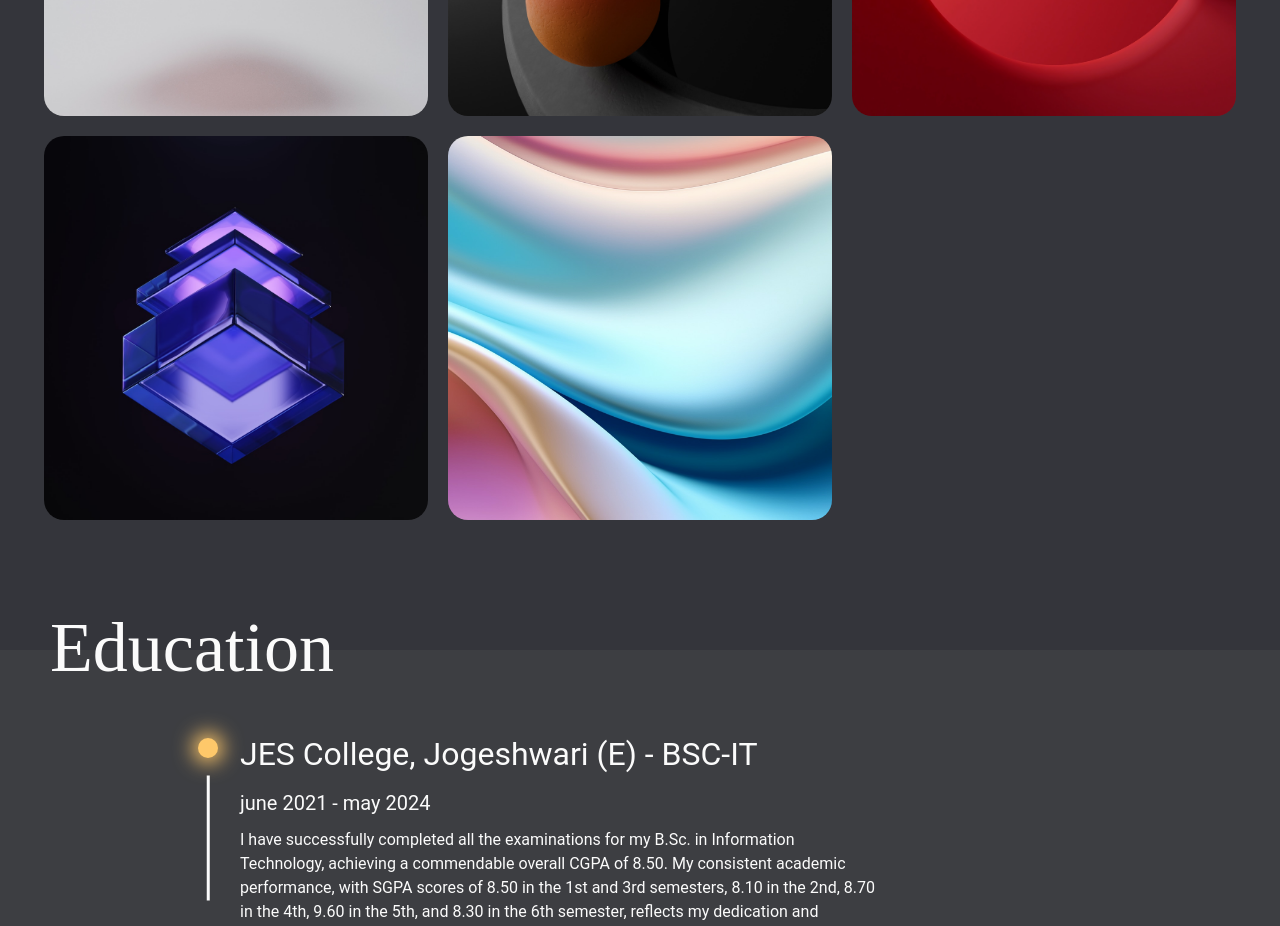
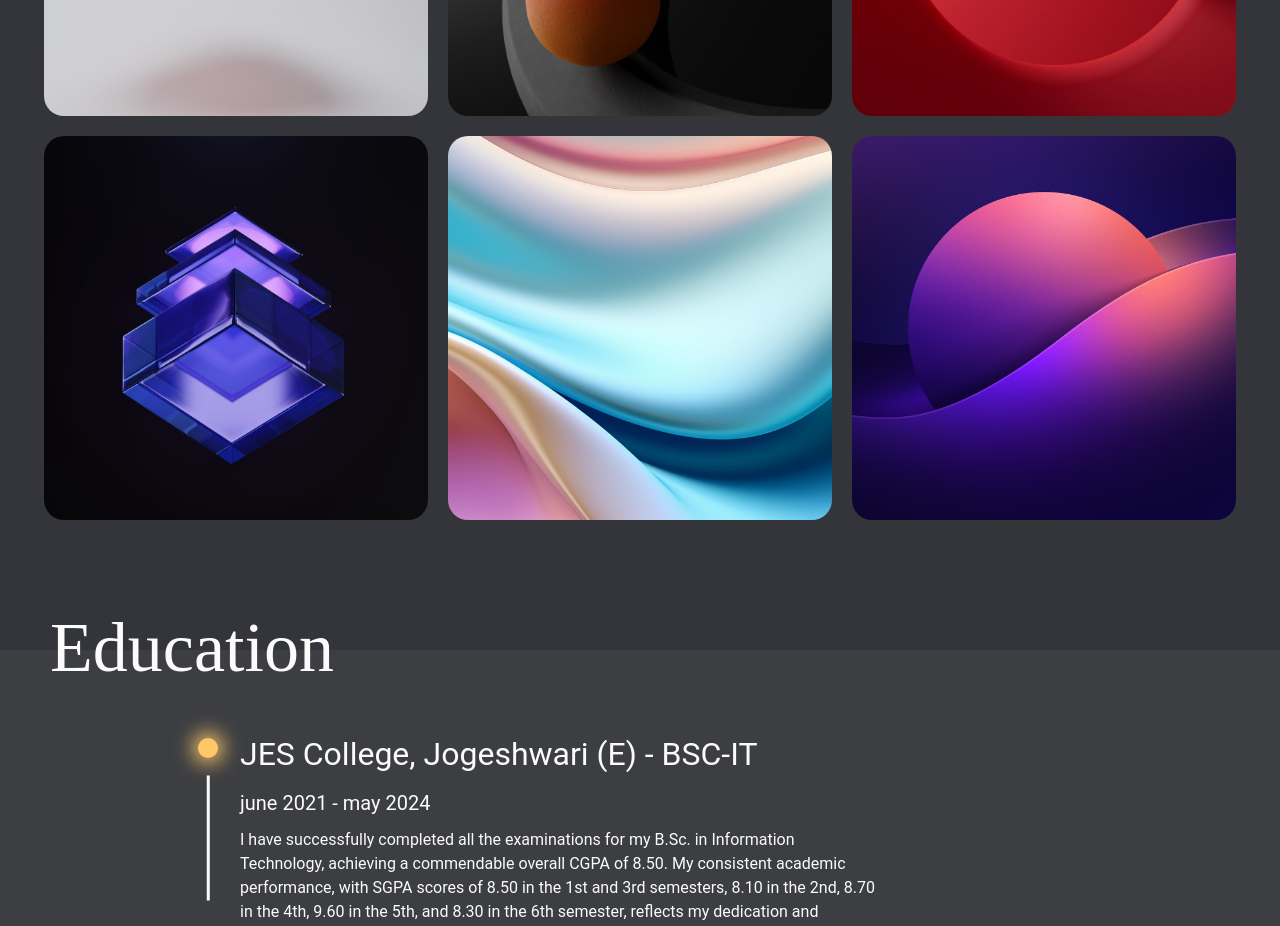
Before and after one commit to Pruthviraj-03/portfolio, a React (Create React App) app: page / in a window 1280 px wide. Shown: the part 3140-4066 px from the top of the page. Built offline with nearby package versions, Linux system fonts and the light colour scheme.

Commit message:
portfolio updated.

```diff
--- a/src/Components/Porfolio.jsx
+++ b/src/Components/Porfolio.jsx
@@ -68,6 +68,13 @@ const Porfolio = () => {
       h3: "Music School Website",
       p: "music_school website using next.js and aceternity ui library.",
       link: "https://github.com/Pruthviraj-03/music_school.git",
+    },
+    {
+      id: 9,
+      img: img2,
+      h3: "Event Promotion Website.",
+      p: "Nexus Group Event promotion web development task.",
+      link: "https://github.com/Pruthviraj-03/Nexux-Group.git",
     },
   ];
 
```
